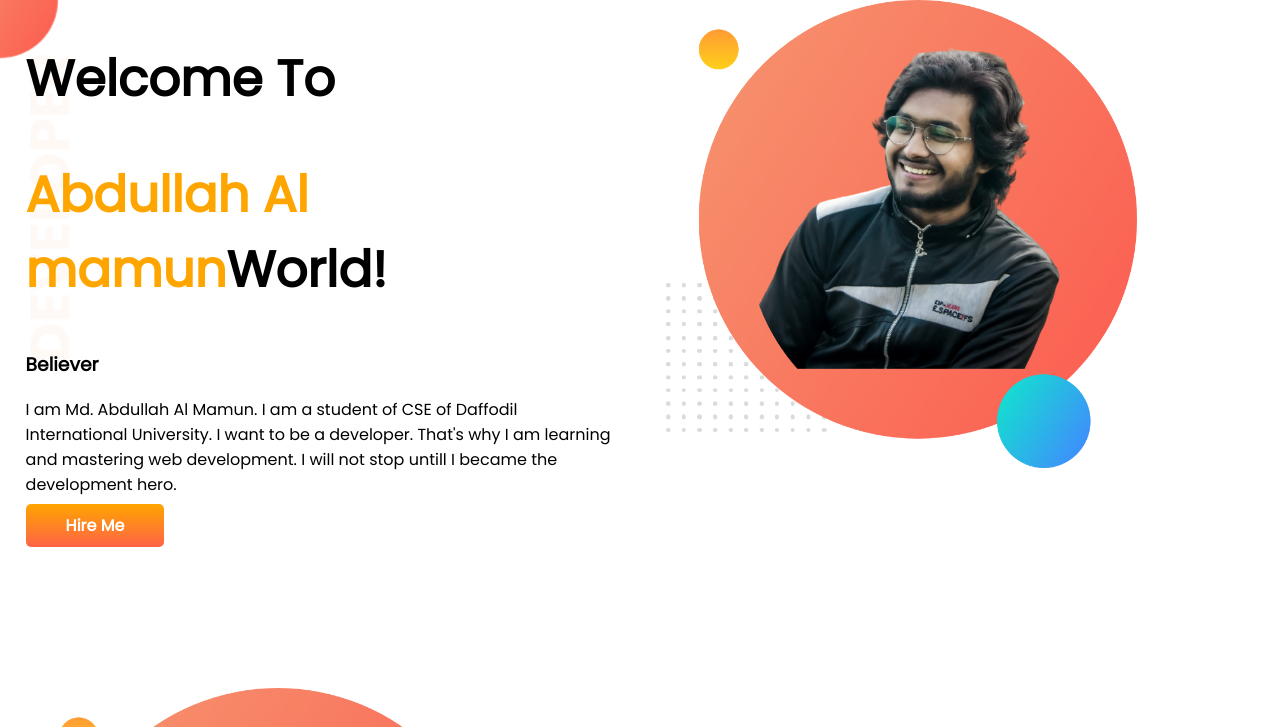
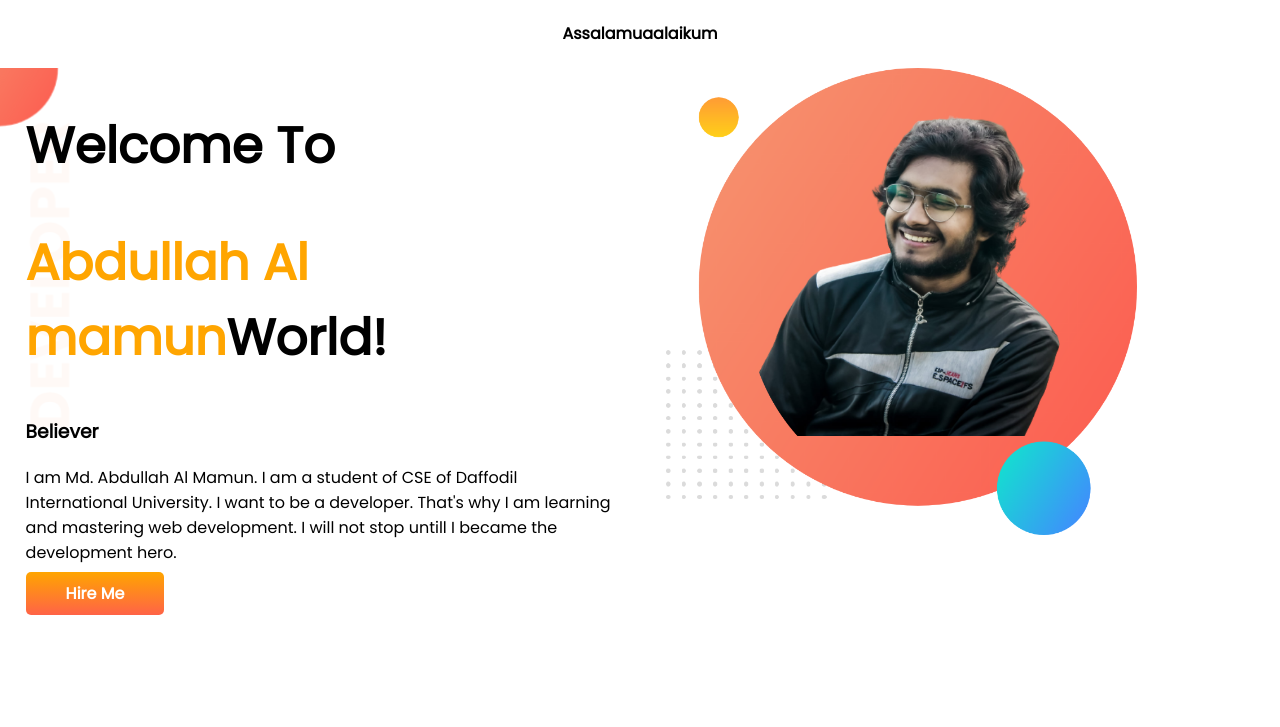
Before and after one commit to aamamun11/develpoer-portfolio, a plain HTML site: page index.html in a window 1280 px wide. Shown: the top 727 px of the page. Drawn offline with Linux system fonts and the light colour scheme.

Commit message:
New style and footer added

```diff
--- a/index.html
+++ b/index.html
@@ -13,6 +13,7 @@
 </head>
 
 <body>
+    <h4>Assalamuaalaikum</h4>
     <section class="top-banner flexible-container">
         <div class="half-width">
             <h1>Welcome To</h1>
@@ -63,7 +64,7 @@
 
 </body>
 <footer>
-    <p>© Peter Parker 2023, a Programming Hero initiative.</p>
+    <p>© Peter Parker 2024, a Programming Hero initiative.</p>
 </footer>
 
 </html>
--- a/style.css
+++ b/style.css
@@ -77,3 +77,7 @@
 footer p {
     text-align: center;
 }
+
+h4 {
+    text-align: center;
+}
```
